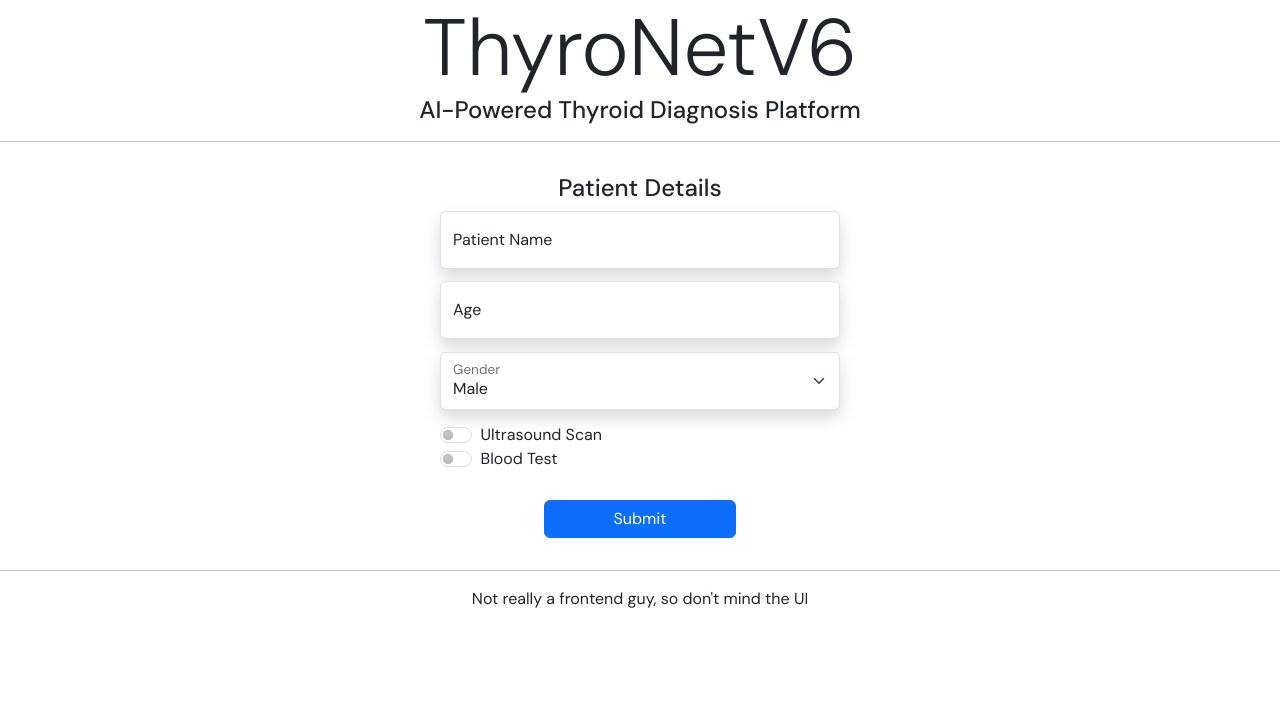
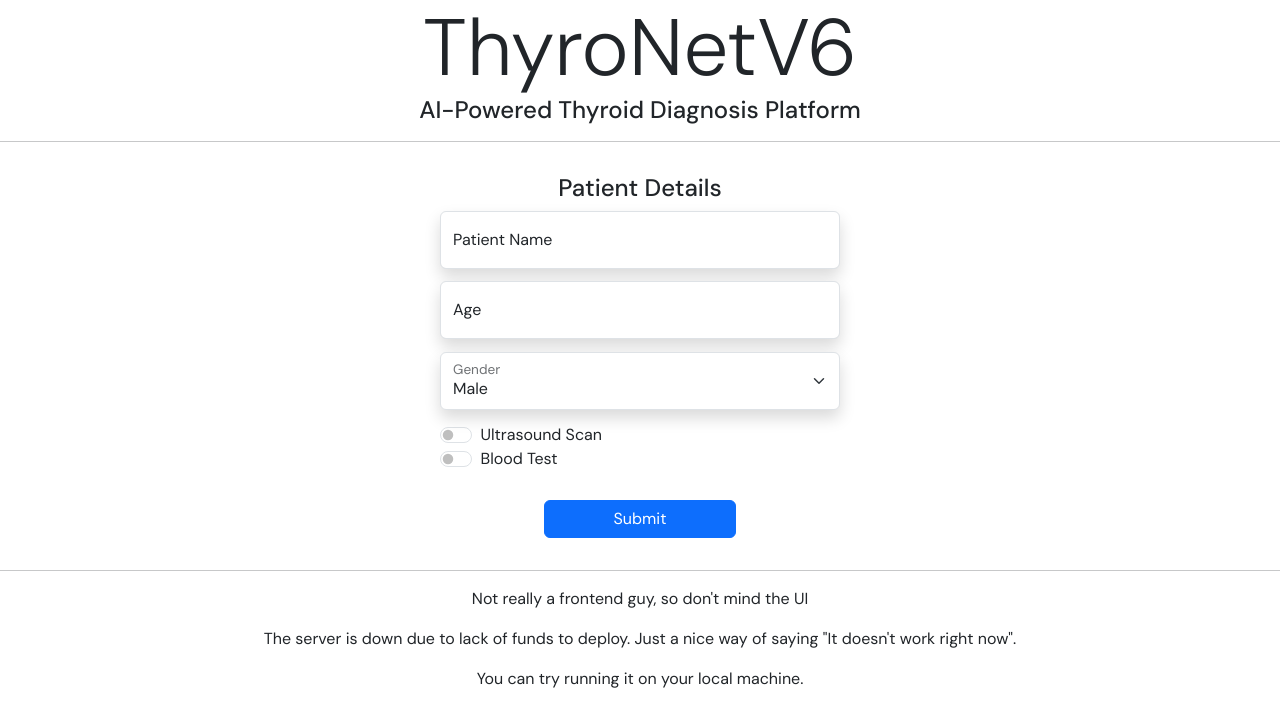
Before and after one commit to cpt1909/ThyroNetV6_frontend, a Next.js app: page / in a window 1280 px wide. Shown: the top 726 px of the page. Built offline with nearby package versions, Linux system fonts and the light colour scheme.

Commit message:
Slight changes to the UI part

```diff
--- a/src/app/page.js
+++ b/src/app/page.js
@@ -309,6 +309,8 @@ export default function Home() {
       <div className="footer">
         <hr/>
         <p>Not really a frontend guy, so don't mind the UI</p>
+        <p>The server is down due to lack of funds to deploy. Just a nice way of saying "It doesn't work right now".</p>
+        <p>You can try running it on your local machine.</p>
       </div>
     </div>
   );
```
